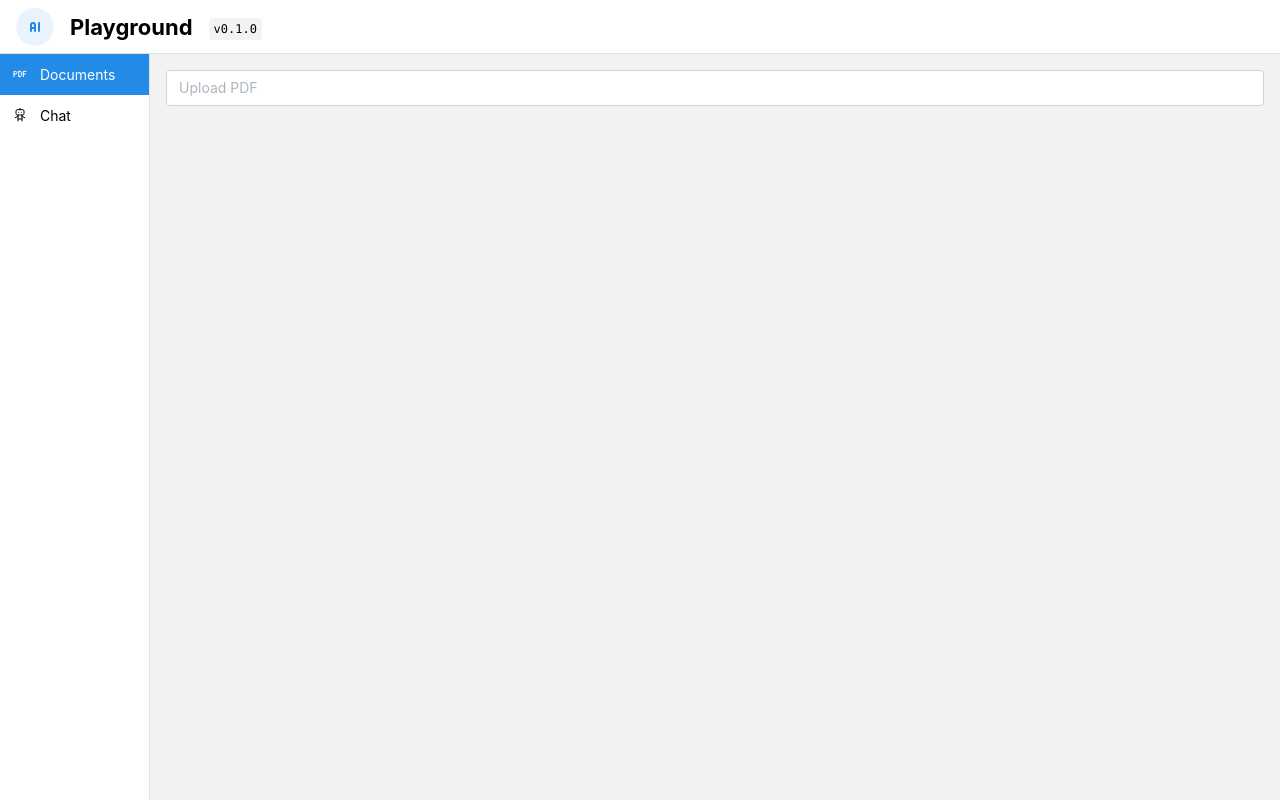
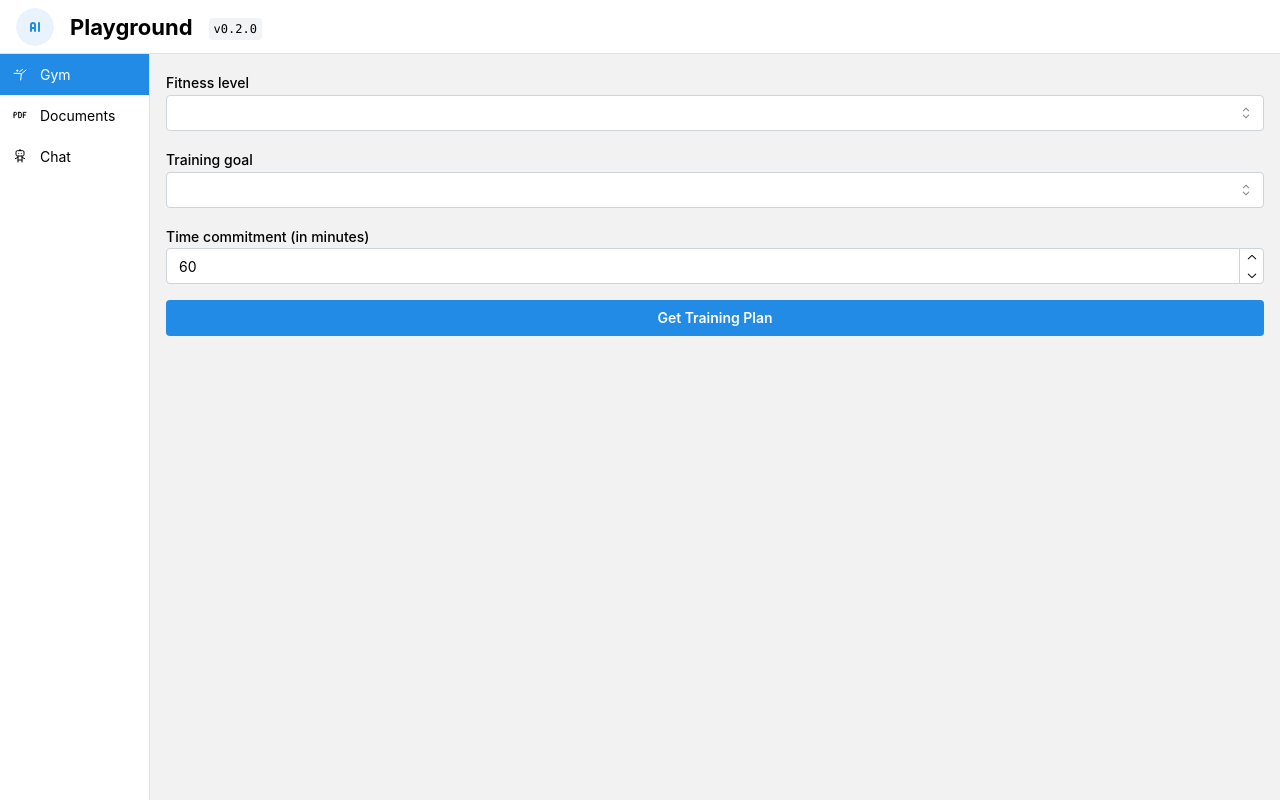
Before and after one commit to lydongcanh/playground-ai, a React (Vite) app: page / in a window 1280 px wide. Built offline with nearby package versions, Linux system fonts and the light colour scheme.

Commit message:
Add basic gym training plan recommendation UI.

```diff
--- a/package.json
+++ b/package.json
@@ -17,9 +17,11 @@
     "@mantine/form": "^7.12.1",
     "@mantine/hooks": "^7.12.1",
     "@tabler/icons-react": "^3.14.0",
+    "axios": "^1.7.7",
     "pdf-lib": "^1.17.1",
     "react": "^18.3.1",
     "react-dom": "^18.3.1",
+    "react-markdown": "^9.0.1",
     "react-pdf": "^9.1.0",
     "react-pdf-editor": "^1.1.2"
   },
--- a/src/App.tsx
+++ b/src/App.tsx
@@ -1,17 +1,24 @@
 import { useState } from "react";
 import { AppShell, NavLink, Burger } from "@mantine/core";
-import { IconPdf, IconRobot } from "@tabler/icons-react";
+import { IconPdf, IconRobot, IconGymnastics } from "@tabler/icons-react";
 import { useDisclosure } from "@mantine/hooks";
 import PDFViewer from "./components/features/PDFViewer";
 import GeminiChat from "./components/features/GeminiChat";
 import Header from "./components/layout/Header";
+import GymTrainingPlanRecommendation from "./components/features/GymTrainingPlanRecommendation";
 
 function App() {
   const [opened, { toggle }] = useDisclosure();
   const [navId, setNavId] = useState<number>(0);
 
   const Main = () => {
-    return navId === 0 ? <PDFViewer /> : <GeminiChat />;
+    if (navId === 0) {
+      return <GymTrainingPlanRecommendation />;
+    } else if (navId === 1) {
+      return <PDFViewer />;
+    } else {
+      return <GeminiChat />;
+    }
   };
 
   return (
@@ -22,16 +29,23 @@ function App() {
       </AppShell.Header>
       <AppShell.Navbar>
         <NavLink
+          variant="filled"
           active={navId === 0}
+          onClick={() => setNavId(0)}
+          label="Gym"
+          leftSection={<IconGymnastics size="1rem" stroke={1.5} />}
+        />
+        <NavLink
+          active={navId === 1}
           variant="filled"
-          onClick={() => setNavId(0)}
+          onClick={() => setNavId(1)}
           label="Documents"
           leftSection={<IconPdf size="1rem" stroke={1.5} />}
         />
         <NavLink
           variant="filled"
-          active={navId === 1}
-          onClick={() => setNavId(1)}
+          active={navId === 2}
+          onClick={() => setNavId(2)}
           label="Chat"
           leftSection={<IconRobot size="1rem" stroke={1.5} />}
         />
--- /dev/null
+++ b/src/components/features/GymTrainingPlanRecommendation.tsx
@@ -0,0 +1,65 @@
+import React, { useState } from "react";
+import axios from "axios";
+import Markdown from "react-markdown";
+import { ComboboxItem, Select, NumberInput, Button, Paper, Stack } from "@mantine/core";
+
+const GymTrainingPlanRecommendation: React.FC = () => {
+  const [fitnessLevel, setFitnessLevel] = useState<ComboboxItem | null>(null);
+  const [trainingGoal, setTrainingGoal] = useState<ComboboxItem | null>(null);
+  const [timeCommitment, setTimeCommitment] = useState<string | number>("60");
+  const [isLoading, setIsLoading] = useState<boolean>(false);
+  const [trainingPlan, setTrainingPlan] = useState<string | null>(null);
+
+  const onGetTrainingPlanClick = async () => {
+    try {
+      setIsLoading(true);
+      const response = await axios.post("https://playground-core.onrender.com/LlmRecommendation/gym-training-plan", {
+        fitnessLevel: Number(fitnessLevel?.value),
+        trainingGoal: Number(trainingGoal?.value),
+        timeCommitmentInMinute: Number(timeCommitment),
+      });
+      console.info(response);
+      setTrainingPlan(response.data);
+    } finally {
+      setIsLoading(false);
+    }
+  };
+
+  return (
+    <Stack>
+      <Select
+        label="Fitness level"
+        data={[
+          { value: "0", label: "Beginner" },
+          { value: "1", label: "Intermediate" },
+          { value: "2", label: "Advanced" },
+        ]}
+        value={fitnessLevel ? fitnessLevel.value : null}
+        onChange={(_value, option) => setFitnessLevel(option)}
+      />
+      <Select
+        label="Training goal"
+        data={[
+          { value: "0", label: "Weight loss" },
+          { value: "1", label: "Muscle gain" },
+          { value: "2", label: "Strength training" },
+          { value: "3", label: "Endurance" },
+          { value: "4", label: "Flexibility" },
+        ]}
+        value={trainingGoal ? trainingGoal.value : null}
+        onChange={(_value, option) => setTrainingGoal(option)}
+      />
+      <NumberInput label="Time commitment (in minutes)" value={timeCommitment} onChange={setTimeCommitment} min={1} />
+      <Button fullWidth onClick={onGetTrainingPlanClick} loading={isLoading}>
+        Get Training Plan
+      </Button>
+      {trainingPlan && !isLoading && (
+        <Paper shadow="xs" p="xl">
+          <Markdown>{trainingPlan}</Markdown>
+        </Paper>
+      )}
+    </Stack>
+  );
+};
+
+export default GymTrainingPlanRecommendation;
--- a/src/components/layout/Header.tsx
+++ b/src/components/layout/Header.tsx
@@ -8,7 +8,7 @@ export default function Header() {
         <IconAi size="1.5rem" />
       </Avatar>
       <Title order={3}>Playground</Title>
-      <Code style={{ marginTop: 4 }}>v0.1.0</Code>
+      <Code style={{ marginTop: 4 }}>v0.2.0</Code>
     </Group>
   );
 }
```
Also changed, not shown: 1 other file (tests, documents, lock files or other folders).
